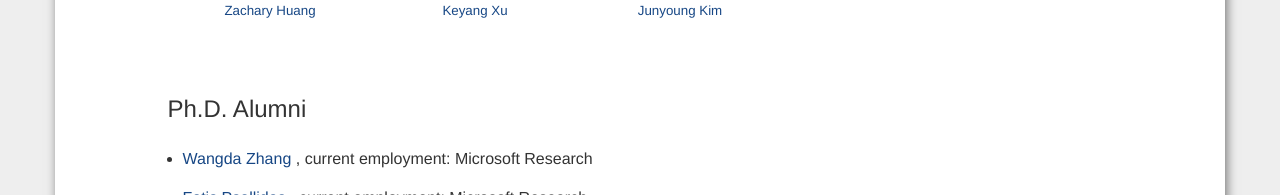
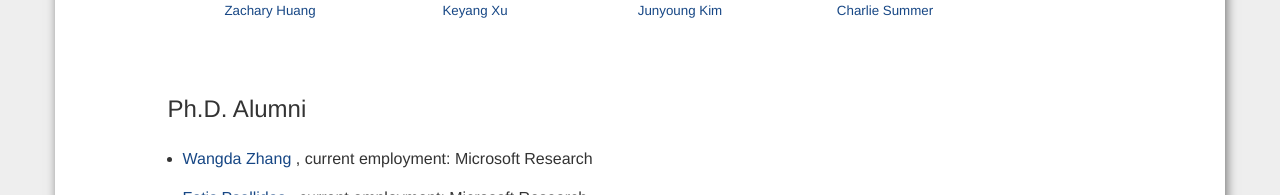
Before and after one commit to cudbg/cudbg.github.io, a Jekyll site: the page built from people.md, in a window 1280 px wide and 900 px high, scrolled down 755 px, cut to the strip 257-900 px from the top of the window. Shown: the top 195 px of the strip. Built offline with Jekyll 4.4.1, drawn with Linux system fonts in a browser that asks for light colours; nearby versions of some CDN libraries; our own code applies the rules of GitHub Pages for plain Markdown files.

Commit message:
add charlie

```diff
--- a/_data/people.yml
+++ b/_data/people.yml
@@ -40,6 +40,9 @@ present:
     - url:  "#"
       img: kim
       name: Junyoung Kim
+    - url:  "#"
+      img: charlie
+      name: Charlie Summer
 alumni:
   - url: http://zwd.nyc
     name: Wangda Zhang
```
Also changed, not shown: files/images/members/charlie.jpg (added).
